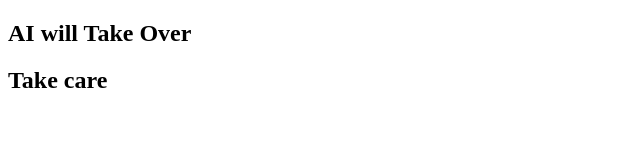
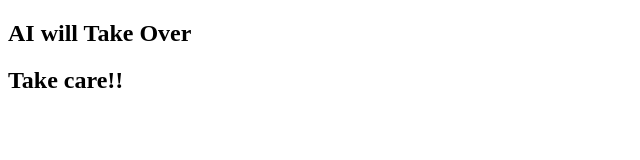
Before and after one commit to pawansharmasf/nodeap1, a plain HTML site: page code/index.html in a window 1280 px wide. Shown: the full height of the page, 0-640 px from the left. Drawn offline with Linux system fonts and the light colour scheme.

Commit message:
index git add -A

```diff
--- a/code/index.html
+++ b/code/index.html
@@ -6,6 +6,6 @@
 </head>
 <body>
     <h2> AI will Take Over</h2>
-    <h2> Take care </h2>
+    <h2> Take care!! </h2>
 </body>
 </html>
```
